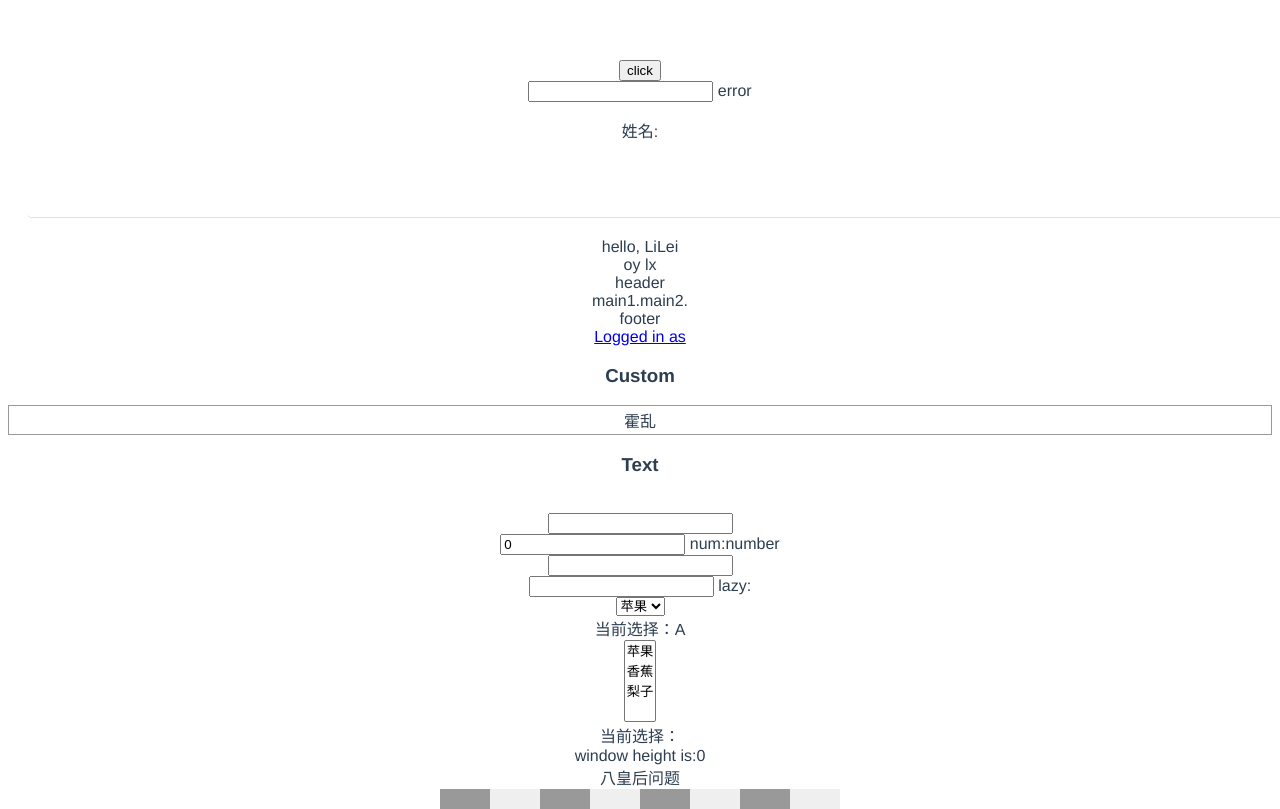
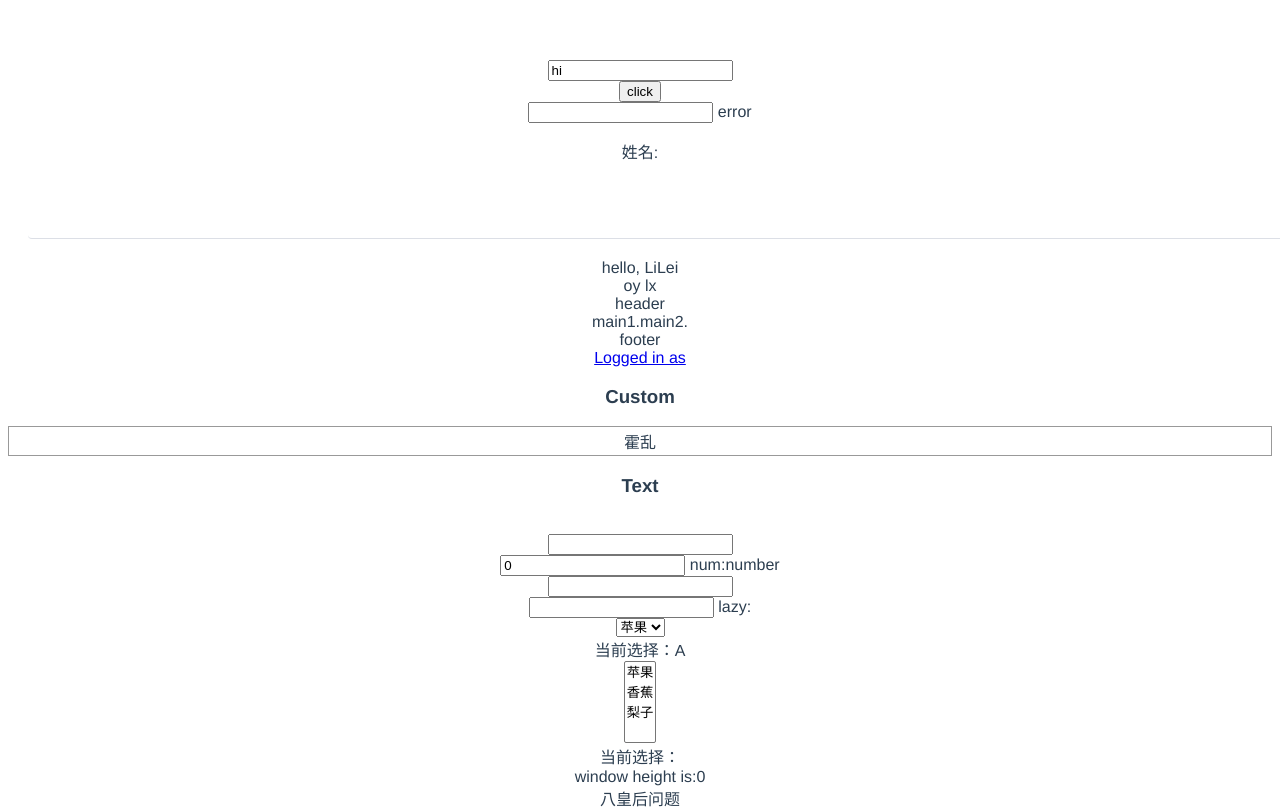
Before and after one commit to oylx/chunfengshili, a Vue app in the folder 3vue/eight-queen/: page / in a window 1280 px wide. Shown: the top 809 px of the page. Built offline with nearby package versions, Linux system fonts and the light colour scheme.

Commit message:
update: renderless复用组件

```diff
--- a/3vue/eight-queen/src/App.vue
+++ b/3vue/eight-queen/src/App.vue
@@ -1,5 +1,8 @@
 <template>
   <div id="app">
+    <div>
+      <renderless-validate></renderless-validate>
+    </div>
     <div>
       <button type="button" class="btn btn-default" @click="toast">click</button>
     </div>
@@ -34,10 +37,12 @@ import SCustom from '@/components/SCustom';
 import SSlotDemo from '@/components/SSlotDemo';
 import SCustomWrapInput from '@/components/SCustomWrapInput';
 import SMixin from '@/components/composition/mixin/SMixin';
+import RenderlessValidate from '@/components/composition/renderless/RenderlessValidate';
 
 export default {
   name: 'App',
   components: {
+    RenderlessValidate,
     SMixin,
     SCustomWrapInput,
     SSlotDemo,
--- a/3vue/eight-queen/src/components/composition/renderless/RenderlessValidate.vue
+++ b/3vue/eight-queen/src/components/composition/renderless/RenderlessValidate.vue
@@ -1,14 +1,27 @@
 <template>
   <s-validate #default="{ validate }" :value="value" :rules="rules">
-
+    <input type="text" @blur="validate" v-model="value"/>
   </s-validate>
 </template>
 
 <script>
-import SValidate from '@/components/composition/renderless/SValidate';
+// 复用的逻辑沉淀包含在slot插槽的组件
+// 接口由插槽prop来暴露
+// 优点:模板可复用 不会出现命名冲突 符合依赖倒置原则 复用接口来源清晰
+import SValidate from './SValidate';
+
 export default {
   name: 'RenderlessValidate',
   components: { SValidate },
+  data: () => ({
+    value: 'hi',
+    rules: [{
+      test: function (value) {
+        return /\d+/.test(value);
+      },
+      message: '请输入一个数字',
+    }],
+  }),
 };
 </script>
 
--- a/3vue/eight-queen/src/components/composition/renderless/SValidate.vue
+++ b/3vue/eight-queen/src/components/composition/renderless/SValidate.vue
@@ -17,7 +17,9 @@ export default {
   methods: {
     validate() {
       return this.rules.reduce((prev, cur) => {
-        return prev && cur && cur.test && cur.test(this.value);
+        let check = cur && cur.test && cur.test(this.value);
+        this.errMsg = check ? '' : cur.message;
+        return prev && check;
       }, true);
     },
   },
```
